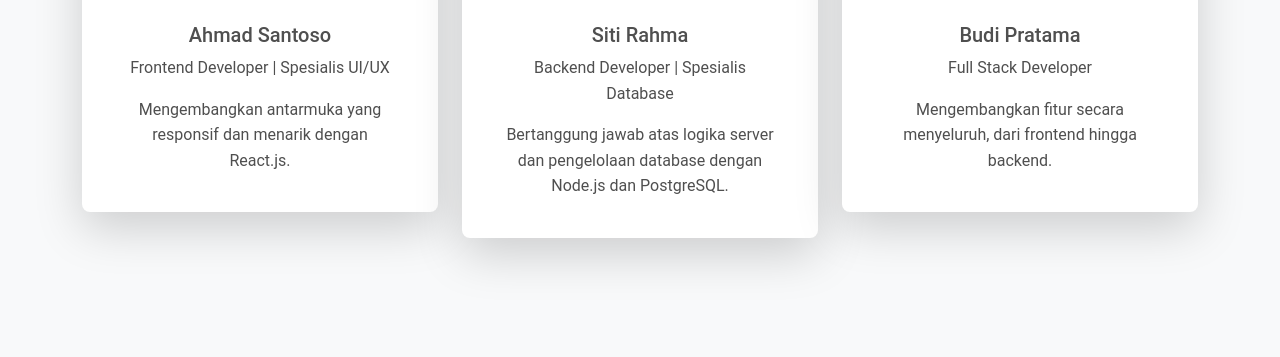
After one commit to aktiaau/penyiramOtomatis, a Flask app: page /developer in a window 1280 px wide. The commit adds this page. Shown: the part 443-800 px from the top of the page. Run offline with Flask 3, Linux system fonts and the light colour scheme; some libraries are stand-ins or nearby versions.

Commit message:
1803252045

```diff
--- a/penyiraman/app.py
+++ b/penyiraman/app.py
@@ -6,5 +6,9 @@ app=Flask(__name__) #membuat class atau object
 def index():
     return render_template('index.html')
 
+@app.route('/developer')
+def developer():
+    return render_template('developer.html')
+
 if __name__=='__main__':#menjalankan program
     app.run(debug=True)
--- a/penyiraman/static/style.css
+++ b/penyiraman/static/style.css
@@ -56,3 +56,10 @@ body {
     height: 300px !important;
     max-width: 100%;
 }
+
+.dev-img {
+    width: 100%;
+    height: 250px;
+    object-fit: cover;
+    border-radius: 10px 10px 0 0;
+}
--- a/penyiraman/templates/base.html
+++ b/penyiraman/templates/base.html
@@ -30,10 +30,10 @@
         <div class="collapse navbar-collapse justify-content-end" id="navbarNav">
             <ul class="navbar-nav">
                 <li class="nav-item">
-                    <a class="nav-link active" href="#">Home</a>
+                    <a class="nav-link active" href="/">Home</a>
                 </li>
                 <li class="nav-item">
-                    <a class="nav-link" href="#contact">Contact Us</a>
+                    <a class="nav-link" href="developer">Developer</a>
                 </li>
             </ul>
         </div>
--- /dev/null
+++ b/penyiraman/templates/developer.html
@@ -0,0 +1,42 @@
+{% extends "base.html" %}
+{% block title %} About {% endblock %}
+{% block content%}
+<div class="container mt-5">
+        <h2 class="text-center text-success mb-4">Tentang Pengembang</h2>
+        <div class="row justify-content-center">
+            <!-- Pengembang 1 -->
+            <div class="col-md-4">
+                <div class="card text-center shadow-lg">
+                    <img src="img/dev1.jpg" class="card-img-top dev-img" alt="Pengembang 1">
+                    <div class="card-body">
+                        <h5 class="card-title">Ahmad Santoso</h5>
+                        <p class="card-text">Frontend Developer | Spesialis UI/UX</p>
+                        <p class="card-text">Mengembangkan antarmuka yang responsif dan menarik dengan React.js.</p>
+                    </div>
+                </div>
+            </div>
+            <!-- Pengembang 2 -->
+            <div class="col-md-4">
+                <div class="card text-center shadow-lg">
+                    <img src="img/dev2.jpg" class="card-img-top dev-img" alt="Pengembang 2">
+                    <div class="card-body">
+                        <h5 class="card-title">Siti Rahma</h5>
+                        <p class="card-text">Backend Developer | Spesialis Database</p>
+                        <p class="card-text">Bertanggung jawab atas logika server dan pengelolaan database dengan Node.js dan PostgreSQL.</p>
+                    </div>
+                </div>
+            </div>
+            <!-- Pengembang 3 -->
+            <div class="col-md-4">
+                <div class="card text-center shadow-lg">
+                    <img src="img/dev3.jpg" class="card-img-top dev-img" alt="Pengembang 3">
+                    <div class="card-body">
+                        <h5 class="card-title">Budi Pratama</h5>
+                        <p class="card-text">Full Stack Developer</p>
+                        <p class="card-text">Mengembangkan fitur secara menyeluruh, dari frontend hingga backend.</p>
+                    </div>
+                </div>
+            </div>
+        </div>
+    </div>
+{% endblock %}
--- a/penyiraman/templates/index.html
+++ b/penyiraman/templates/index.html
@@ -2,7 +2,7 @@
 {% block title %} About {% endblock %}
 {% block content%}
 <div class="container mt-5">
-    <h2 class="text-center mb-4">Sistem Penyiram Tanaman Otomatis</h2>
+    <h2 class="text-center text-success mb-4">Sistem Penyiram Tanaman Otomatis</h2>
 
     <!-- Bagian Kontrol Sensor (3 Sensor) -->
     <div class="card p-3 shadow-sm">
```
